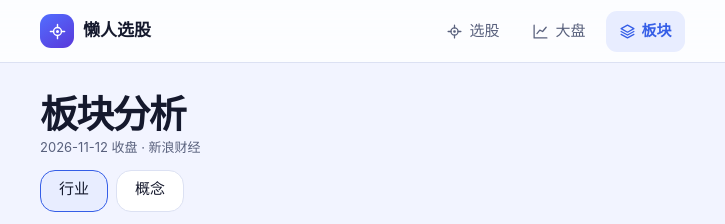
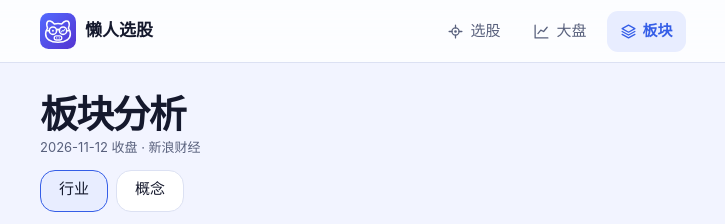
Before and after one commit to 393535466-dev/-GU1112, a plain HTML site: page sectors.html in a window 1280 px wide. Shown: the top 224 px of the page, 78-803 px from the left. Drawn offline with Linux system fonts and the light colour scheme.

Commit message:
Publish the new brand mark on GitHub Pages

```diff
--- a/assets/shell.js
+++ b/assets/shell.js
@@ -18,8 +18,8 @@ const links = pages.map(([key, href, label]) =>
   '<a href="' + href + '"' + (key === active ? ' aria-current="page"' : '') + '><span class="nav-icon">' + icon(key) + '</span><span>' + label + '</span></a>'
 ).join('');
 
-header.innerHTML = '<div class="header-inner"><a class="brand" href="./"><span class="brand-mark" aria-hidden="true">' +
-  icon('picker') + '</span><span>懒人选股</span></a><nav class="desktop-nav" aria-label="功能">' + links +
+header.innerHTML = '<div class="header-inner"><a class="brand" href="./"><img class="brand-mark" src="./assets/brand-mark.svg" alt="" width="36" height="36">' +
+  '<span>懒人选股</span></a><nav class="desktop-nav" aria-label="功能">' + links +
   '</nav><div class="header-tools">' + (snapshotMode ? '<span class="source-pill">收盘快照</span>' : '') +
   '<button class="theme-button" type="button"></button></div></div>';
 const bottom = document.createElement('nav');
--- a/assets/style.css
+++ b/assets/style.css
@@ -77,15 +77,9 @@ h1, h2, h3, p, ol, dl, dd { margin: 0; }
   white-space: nowrap;
 }
 .brand-mark {
-  display: grid;
-  place-items: center;
-  width: 34px;
-  height: 34px;
-  border-radius: 11px;
-  color: #fff;
-  background: linear-gradient(145deg, #526eff, #5938da);
+  display: block;
+  flex: none;
 }
-.brand-mark svg { width: 19px; height: 19px; }
 .desktop-nav, .header-tools { display: flex; align-items: center; gap: 7px; }
 .desktop-nav a, .mobile-nav a {
   display: flex;
--- a/sectors.html
+++ b/sectors.html
@@ -4,6 +4,7 @@
     <meta charset="utf-8">
     <meta name="viewport" content="width=device-width, initial-scale=1, viewport-fit=cover">
     <meta name="theme-color" content="#f2f4ff">
+    <link rel="icon" href="./assets/brand-mark.png" type="image/png">
     <title>板块分析 · 懒人选股</title>
     <script src="./assets/theme.js"></script>
     <link rel="stylesheet" href="./assets/style.css">
```
Also changed, not shown: index.html (+1 -0 lines), market.html (+1 -0 lines), assets/brand-mark.png (added), assets/brand-mark.svg (added).
